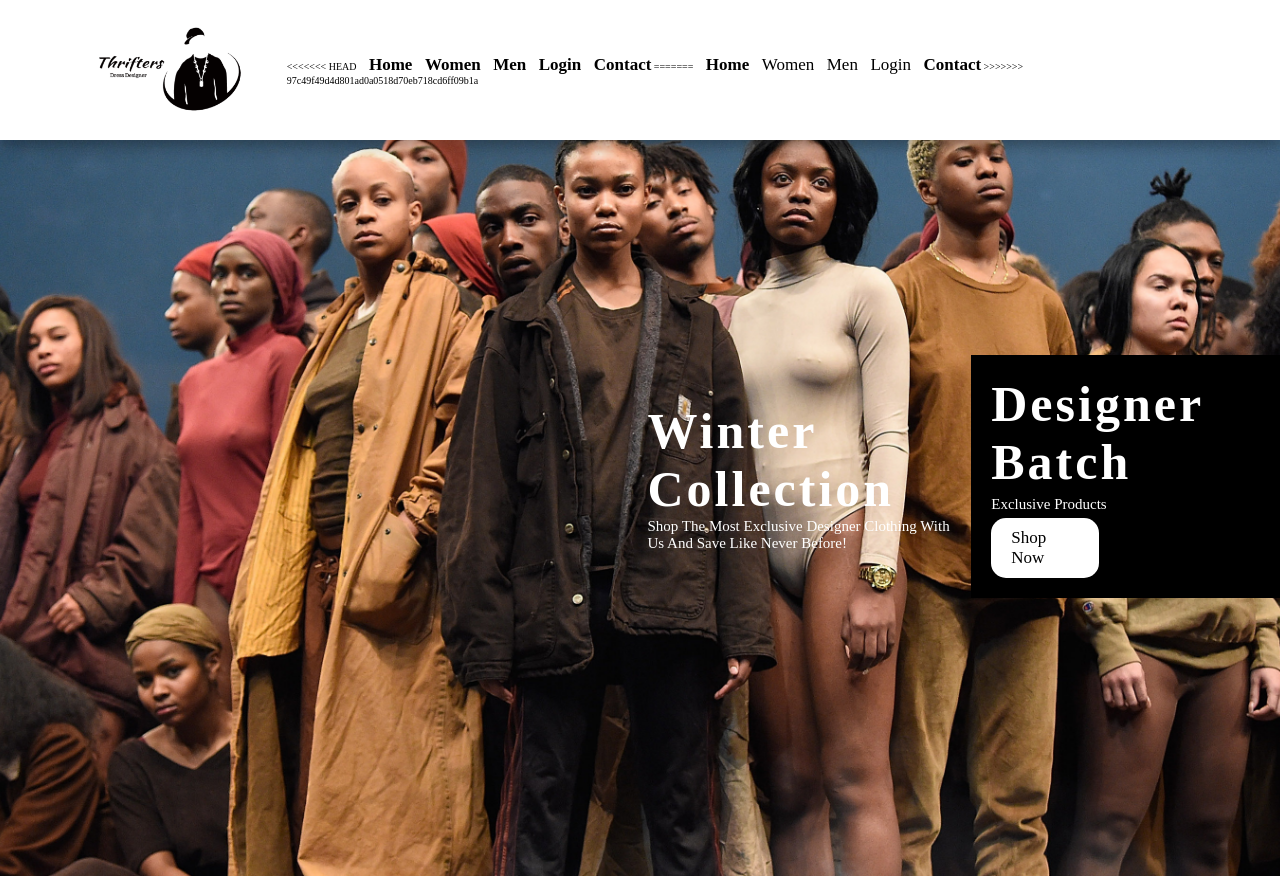
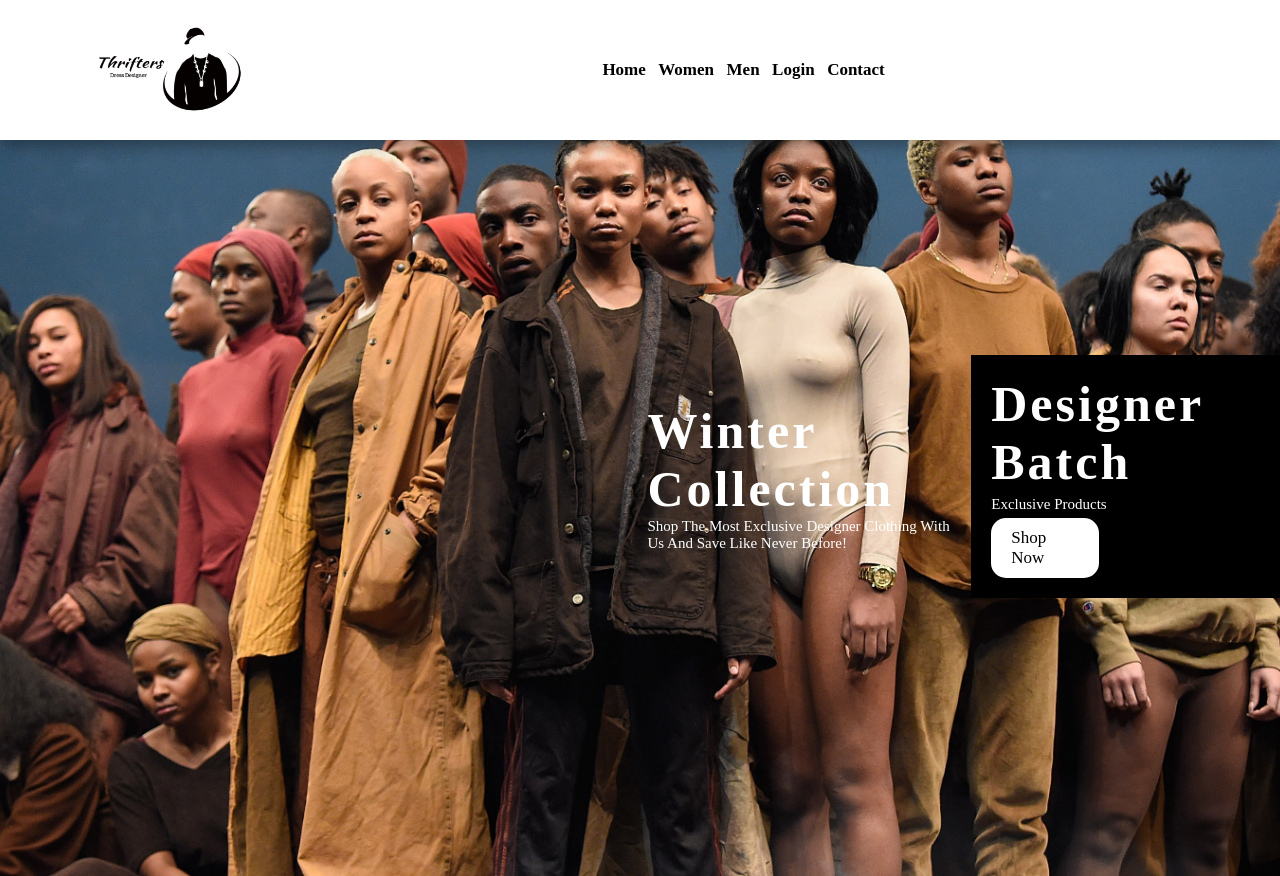
Before and after one commit to prraaddeepp/Clothing-Website, a Flask app: page / in a window 1280 px wide. Shown: the top 876 px of the page. Run offline with Flask 2, Linux system fonts and the light colour scheme; some libraries are stand-ins or nearby versions.

Commit message:
bug fixes

```diff
--- a/templates/index.html
+++ b/templates/index.html
@@ -14,19 +14,11 @@
         <!-- <a href="#" id="logo"> <span>logo</span></a> -->
         <img src="static/images/Thrifters.png", class = 'logo'>
         <nav class="navbar">
-<<<<<<< HEAD
             <a href="/index"><b>home</b></a>
-            <a href="#"><b>women</b></a>
+            <a href="/women"><b>women</b></a>
             <a href="/men"><b>men</b></a>
-            <a href="#"><b>Login</b></a>
+            <a href="/women"><b>Login</b></a>
             <a href="/contacts"><b>contact</b></a>
-=======
-            <a href="#"><b>home</b></a>
-            <a href="/women">women</a>
-            <a href="/men">men</b></a>
-            <a href="/women"><b></b>Login</b></a>
-            <a href="#"><b>contact</b></a>
->>>>>>> 97c49f49d4d801ad0a0518d70eb718cd6ff09b1a
         </nav>
         <div class="icons">
             <div class="fas fa-bars" id="menu-bar"></div>
```
